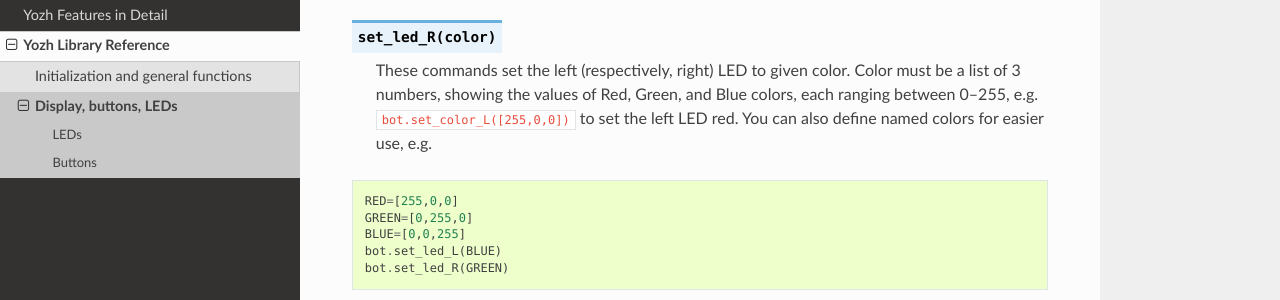
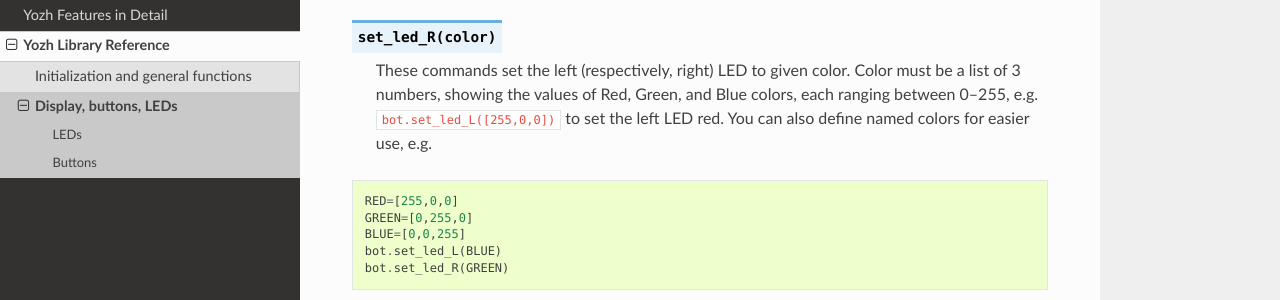
Before and after one commit to shurik179/yozh, a Sphinx documentation site: the page built from docs/library/UI.rst, in a window 1280 px wide and 1202 px high. Shown: the part 196-496 px from the top of the window. Built offline with Sphinx 7.4.7 and the Read the Docs theme 2.0.0, drawn with Linux system fonts in a browser that asks for light colours; formulas are drawn with MathJax 3; pages that are not in the unit, such as notebooks, are missing from menus.

Commit message:
docs update

```diff
--- a/docs/conf.py
+++ b/docs/conf.py
@@ -131,4 +131,5 @@
 
 rst_epilog = """
 .. |github| replace:: `github repository <https://github.com/shurik179/yozh>`__
+.. |library| replace:: `Library Reference`
 """
--- a/docs/details/power.rst
+++ b/docs/details/power.rst
@@ -25,5 +25,5 @@
 to 3.3v bus, even if the main battery is off. This would activate the  microcontrollers
 and some of the electronics, but not the motors or servos.
 
-You can check the battery voltage in software, using ``battery()`` function as described in
-Library reference. Fully charged NiMH batteries should give about 5.5v.
+You can check the battery voltage in software, using ``battery()`` function as
+described in Library reference. Fully charged NiMH batteries should give about 5.5v.
--- a/docs/library/UI.rst
+++ b/docs/library/UI.rst
@@ -10,7 +10,7 @@
 
    These commands set the left (respectively, right) LED to given color. Color
    must be a list of 3 numbers, showing the values of Red, Green, and Blue
-   colors, each ranging between 0--255, e.g. ``bot.set_color_L([255,0,0])`` to set
+   colors, each ranging between 0--255, e.g. ``bot.set_led_L([255,0,0])`` to set
    the left LED red.  You can also define named colors for easier use, e.g.
 
 .. code-block:: python
```
